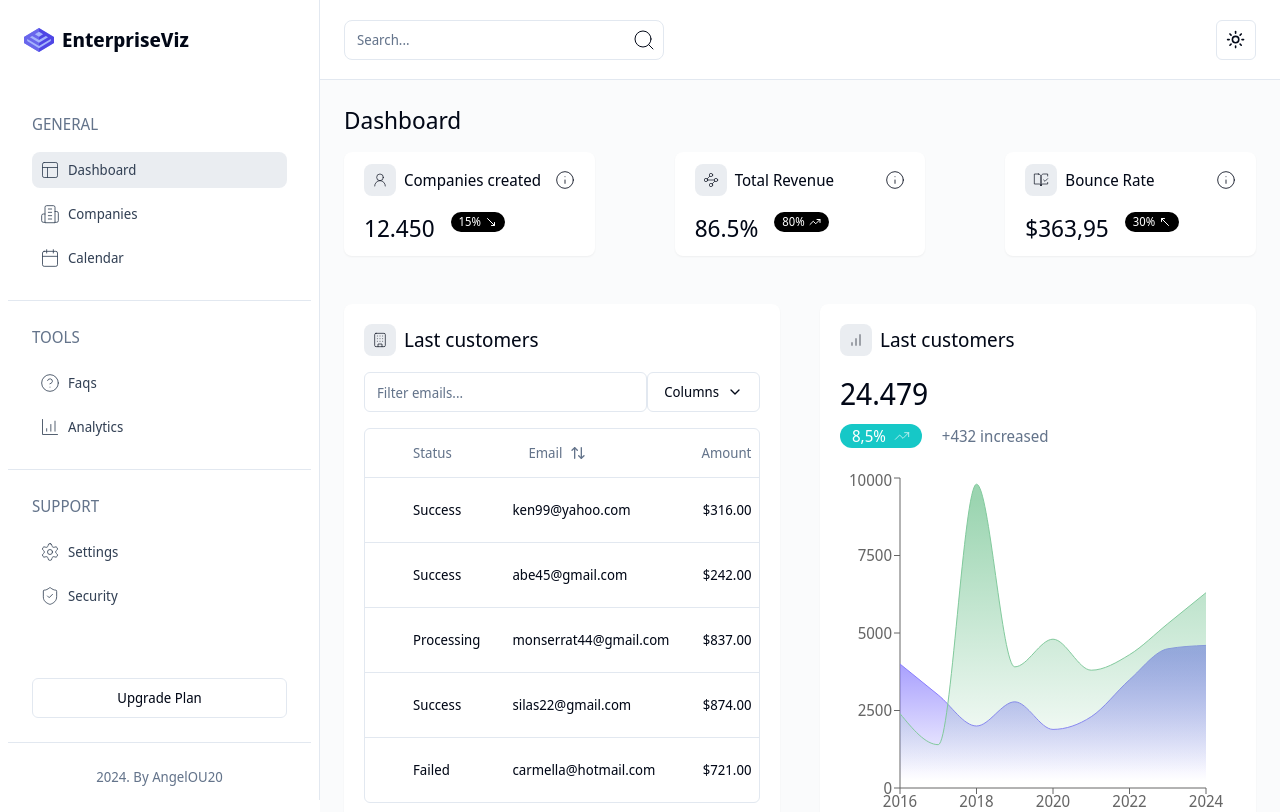
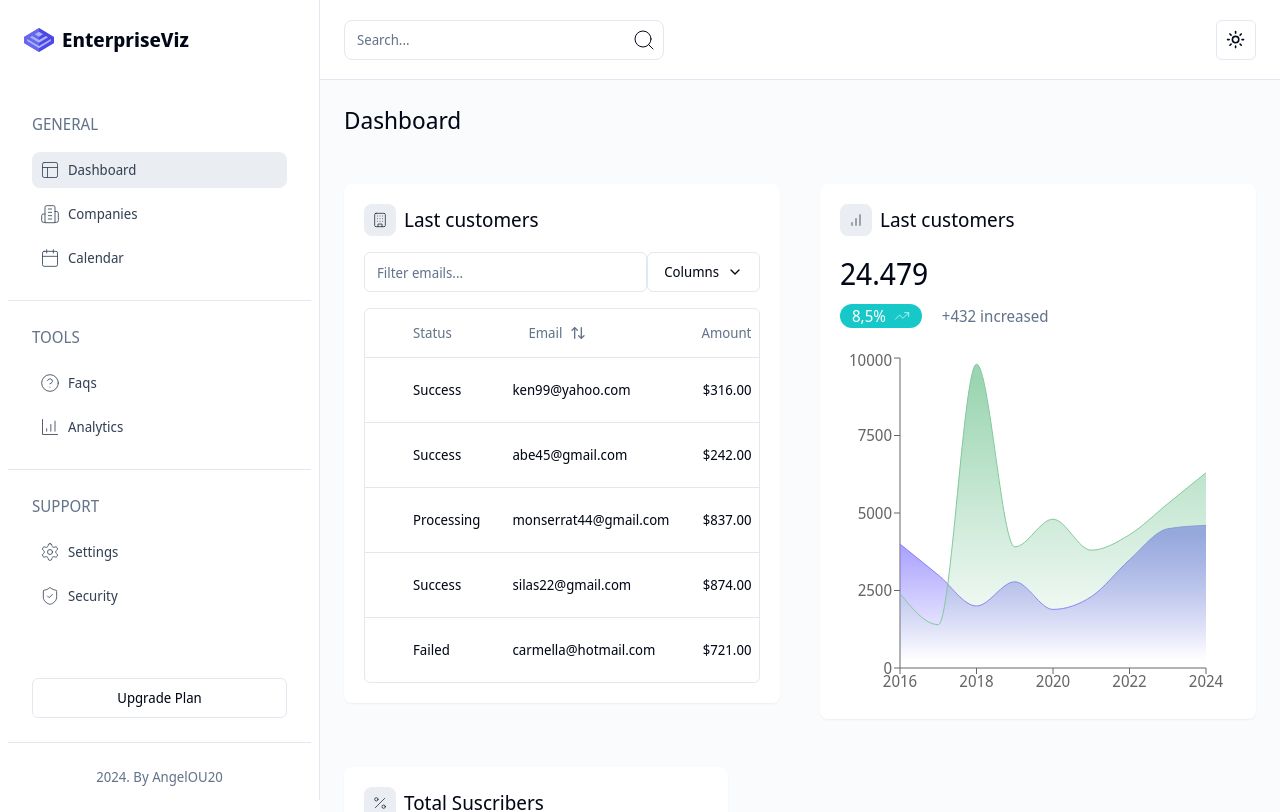
Before and after one commit to AngelOU20/dashboard-companies, a Next.js app: page / in a window 1280 px wide. Shown: the top 812 px of the page. Built offline with nearby package versions, Linux system fonts and the light colour scheme.

Commit message:
comment CardSumary component

```diff
--- a/app/(routes)/page.tsx
+++ b/app/(routes)/page.tsx
@@ -3,14 +3,14 @@
 import { SalesDistributor } from "./components/SalesDistributor";
 import { TotalSuscribers } from "./components/TotalSuscribers";
 import { ListIntegrations } from "./components/ListIntegrations";
-import { CardSummary } from "./components/CardSummary";
-import { dataCardSummary } from "./components/CardSummary/CardSummary.data";
+// import { CardSummary } from "./components/CardSummary";
+// import { dataCardSummary } from "./components/CardSummary/CardSummary.data";
 
 export default function Home() {
   return (
     <section>
       <h2 className="text-2xl mb-4">Dashboard</h2>
-      <div className="grid grid-cols-1 md:grid-cols-2 lg:grid-cols-3 gap-3 lg:gap-x-20">
+      {/* <div className="grid grid-cols-1 md:grid-cols-2 lg:grid-cols-3 gap-3 lg:gap-x-20">
         {dataCardSummary.map((item) => (
           <React.Fragment key={item.title}>
             <CardSummary
@@ -22,7 +22,7 @@
             />
           </React.Fragment>
         ))}
-      </div>
+      </div> */}
 
       <div className="grid grid-cols-1 xl:grid-cols-2 gap-y-4 md:gap-x-10 mt-12">
         <LastCustomers />
```
